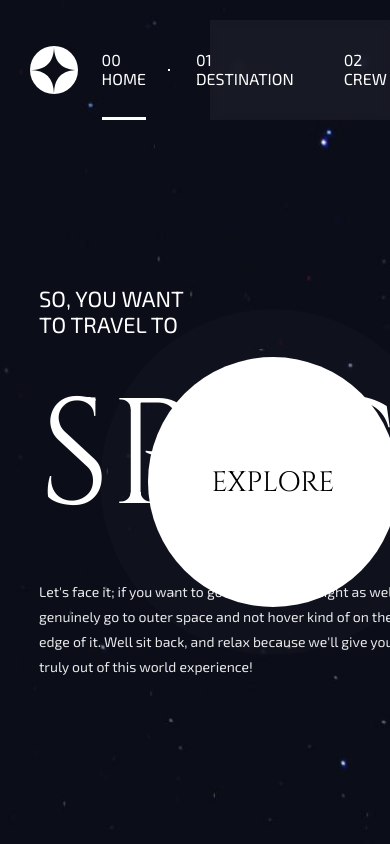
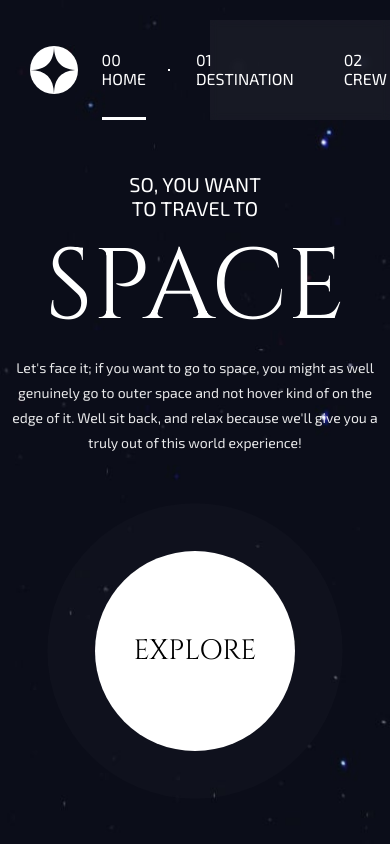
Before and after one commit to Chozen-Wealth/react-space-router, a React (Vite) app: page / in a window 390 px wide. Shown: the top 844 px of the page. Built offline with nearby package versions, Linux system fonts and the light colour scheme; a web font is replaced by a local one.

Commit message:
Responsive home page jusque 768px

```diff
--- a/src/pages/Home/Home.css
+++ b/src/pages/Home/Home.css
@@ -87,3 +87,50 @@
         box-shadow: 0px 0px 0px 50px rgba(255, 255, 255, 0);
     }
 }
+
+
+@media (max-width: 1024px) {
+    .homeGauche {
+    gap: 0px;
+    }
+    .homeGauche h3 {
+        font-weight: normal;
+        font-size: 20px;
+    }
+    .homeGauche h1 {
+        font-family: "Cinzel", serif;
+        font-size: 100px;
+        font-weight: lighter;
+    }
+    .homeGauche p {
+        width: 380px;
+        font-weight: normal;
+        font-size: 14px;
+        line-height: 25px;
+        color: rgba(255, 255, 255, 0.9);
+    }
+    .homeDroite {
+        justify-content: flex-end;
+    }
+}
+@media (max-width:768px) {
+    .Home {
+        flex-direction: column;
+        align-items: center;
+        gap: 50px;
+        overflow: auto;
+    }
+    .homeDroite {
+        justify-content: center;
+        padding-bottom: 50px;
+    }
+    .homeGauche {
+        padding-top: 50px;
+        align-items: center;
+        text-align: center;
+    }
+    .homeExploreCircle {
+        height: 200px;
+        width: 200px;
+    }
+}
```
